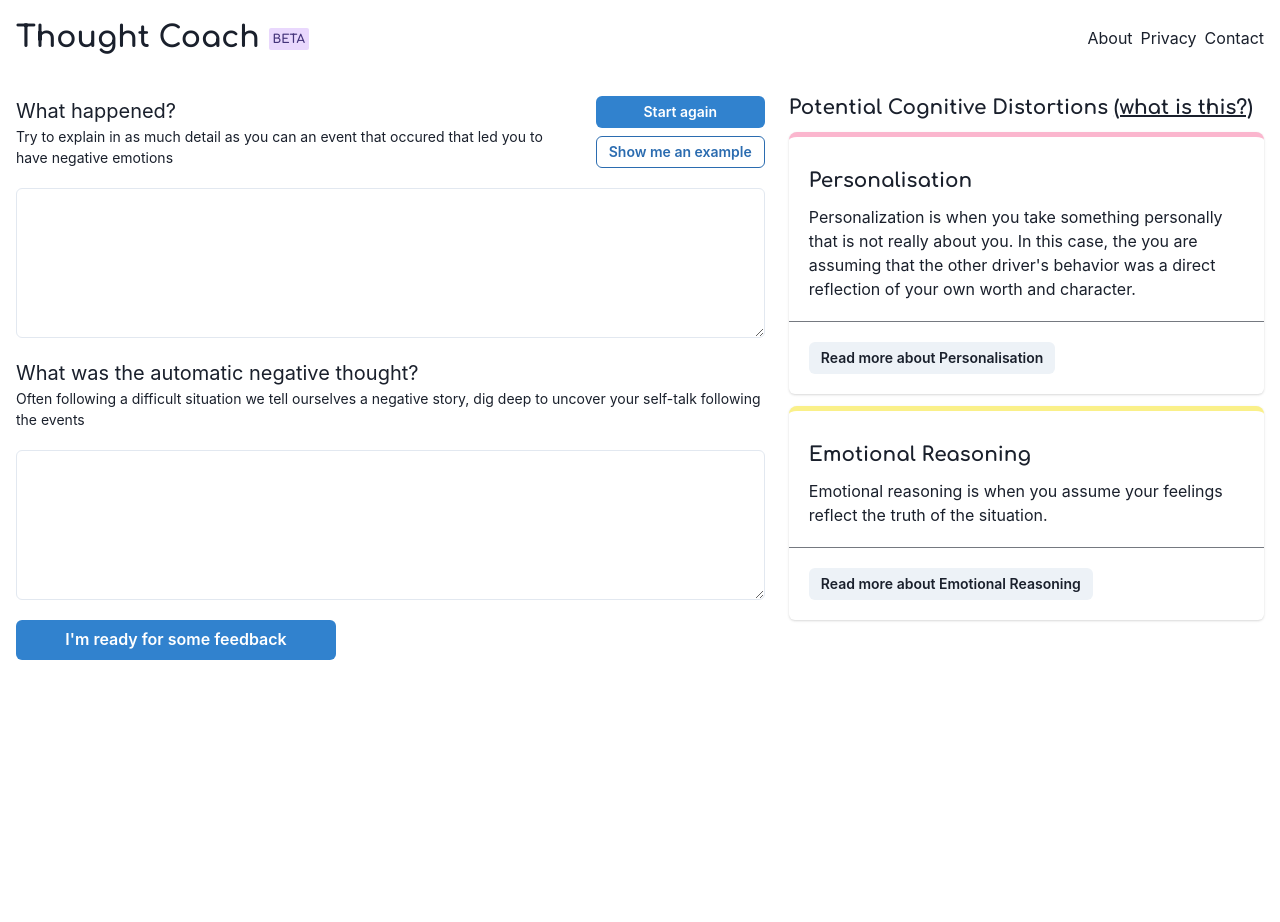
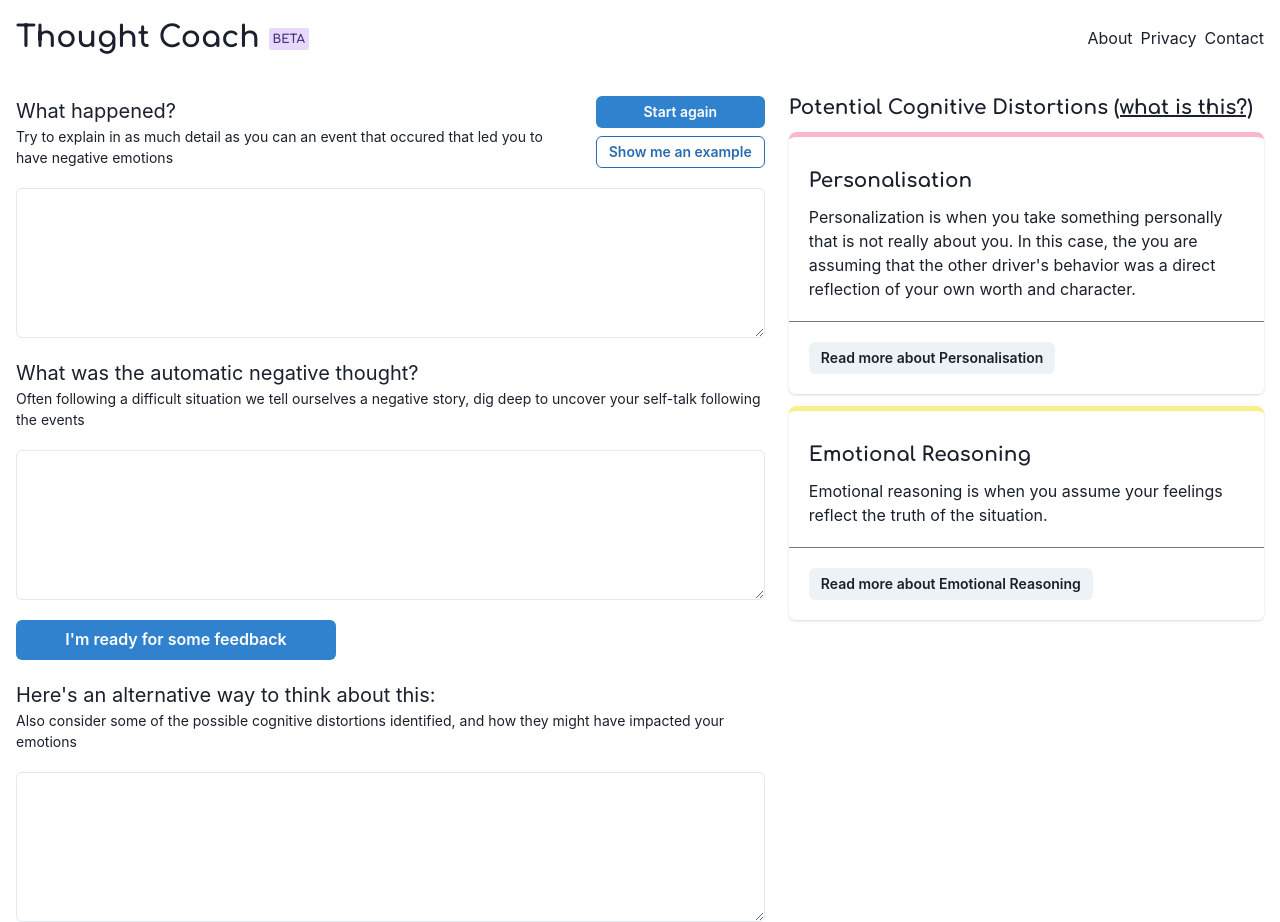
Before and after one commit to mtharrison/thoughtcoach, a Next.js app: page / in a window 1280 px wide. Before the commit the page ends 800 px from the top, so only its background shows below. Built offline with nearby package versions, Linux system fonts and the light colour scheme.

Commit message:
skeleton

```diff
--- a/package.json
+++ b/package.json
@@ -19,6 +19,7 @@
     "eslint-config-next": "13.3.0",
     "framer-motion": "^10.11.2",
     "next": "13.3.0",
+    "prettier": "^2.8.7",
     "react": "18.2.0",
     "react-dom": "18.2.0",
     "typescript": "5.0.4"
--- a/src/pages/index.tsx
+++ b/src/pages/index.tsx
@@ -82,7 +82,7 @@ export default function Home() {
               <Button colorScheme="blue" size="md" w="xs">
                 I'm ready for some feedback
               </Button>
-              {/* <Box>
+              <Box>
                 <Text fontSize="xl">
                   Here's an alternative way to think about this:
                 </Text>
@@ -91,7 +91,7 @@ export default function Home() {
                   identified, and how they might have impacted your emotions
                 </Text>
               </Box>
-              <Textarea minH={150}></Textarea> */}
+              <Textarea minH={150}></Textarea>
             </Stack>
           </GridItem>
           <GridItem colSpan={{ sm: 2, lg: 1 }}>
```
Also changed, not shown: .eslintrc.json, 1 other file (tests, documents, lock files or other folders).
